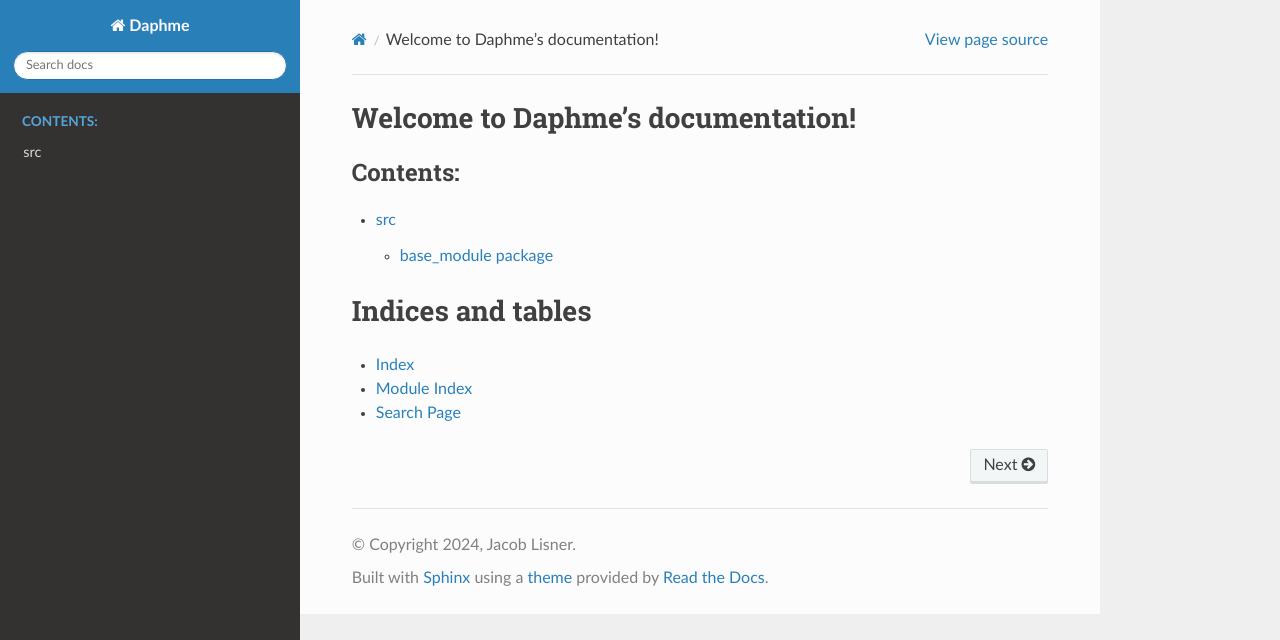
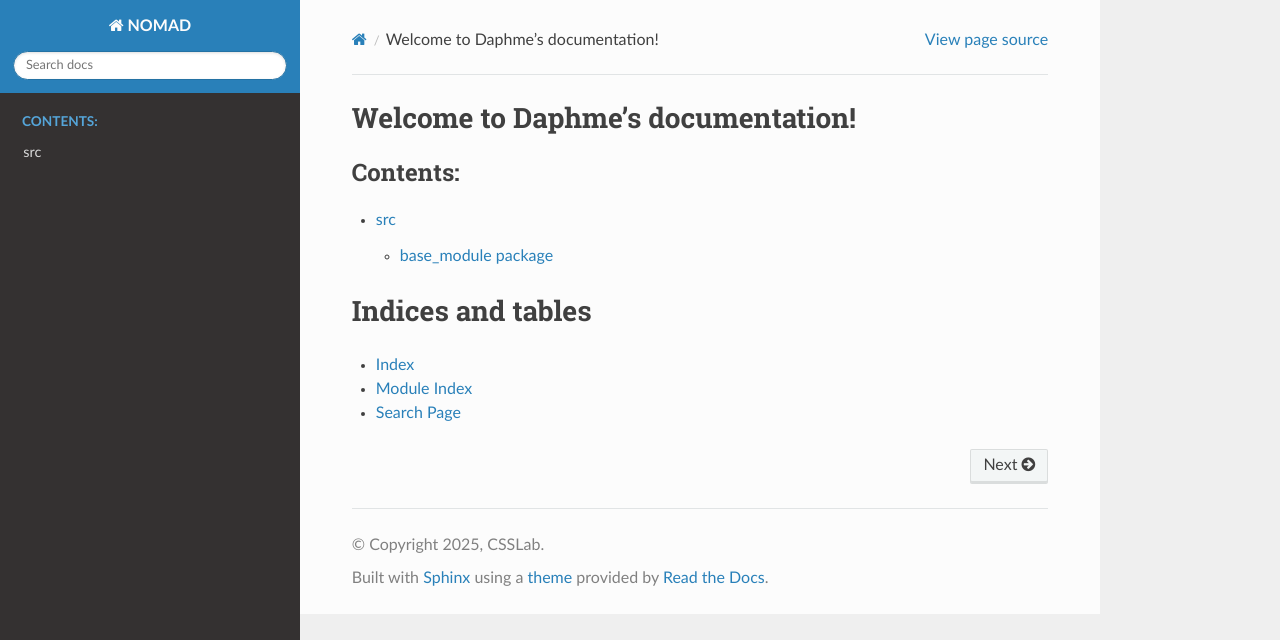
Before and after one commit to Watts-Lab/nomad, a Sphinx documentation site: the page built from docs/index.rst, in a window 1280 px wide. Shown: the top 640 px of the page. Built offline with Sphinx 7.4.7 and the Read the Docs theme 3.1.0, drawn with Linux system fonts in a browser that asks for light colours.

```diff
--- a/docs/conf.py
+++ b/docs/conf.py
@@ -18,9 +18,9 @@
 
 # -- Project information -----------------------------------------------------
 
-project = 'Daphme'
-copyright = '2024, Jacob Lisner'
-author = 'Jacob Lisner'
+project = 'NOMAD'
+copyright = '2025, CSSLab'
+author = 'The NOMAD Team'
 
 # The full version, including alpha/beta/rc tags
 release = '0.0.1'
```
Also changed, not shown: examples/research/robustness-of-algorithms/figures/exp1_f1.svg, examples/research/robustness-of-algorithms/figures/exp1_merged_fraction.svg, examples/research/robustness-of-algorithms/figures/exp1_missed_fraction.svg, 11 other files.
